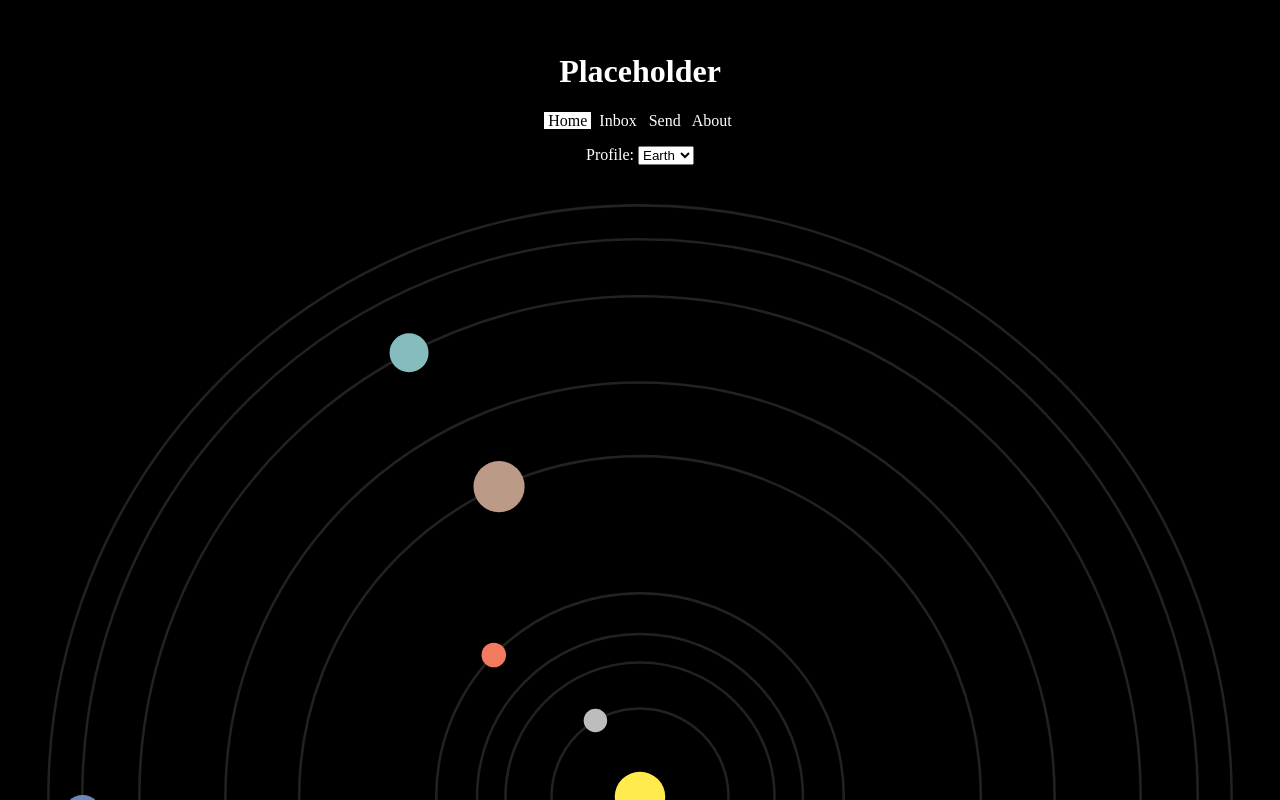
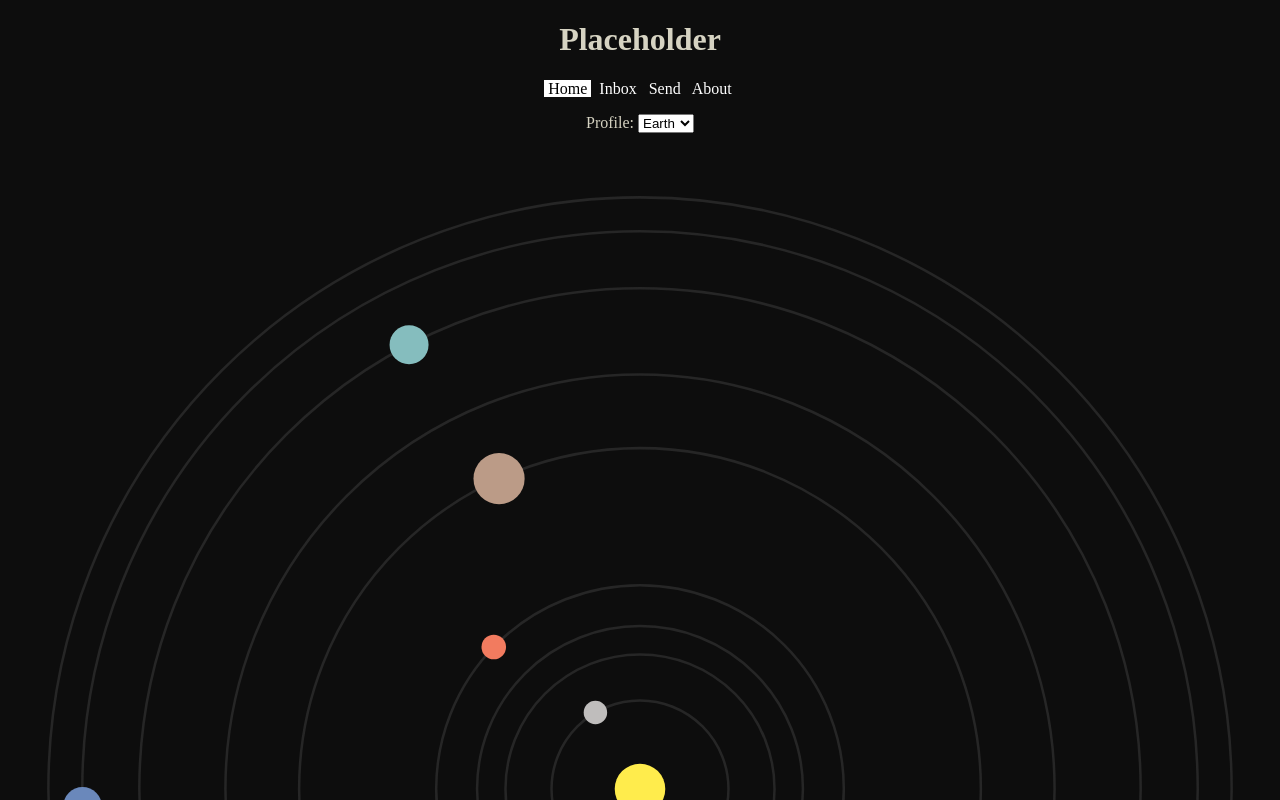
Before and after one commit to refact0r/cmail, a SvelteKit app: page /system in a window 1280 px wide. Shown: the top 800 px of the page. Built offline with nearby package versions, Linux system fonts and the light colour scheme.

Commit message:
some styling

```diff
--- a/src/app.css
+++ b/src/app.css
@@ -1,4 +1,11 @@
+:root {
+	--bg: hsl(0, 0%, 5%);
+	--bg-2: hsl(0, 0%, 10%);
+	--bg-3: hsl(0, 0%, 15%);
+	--fg: hsl(50, 20%, 80%);
+}
+
 body {
-    background-color: black;
-    color: white;
+	background: var(--bg);
+	color: var(--fg);
 }
--- a/src/routes/+layout.svelte
+++ b/src/routes/+layout.svelte
@@ -11,8 +11,6 @@
 </svelte:head>-->
 
 <div class="app">
-	{#key data.pathname}
-		<div class="main" in:fade={{ duration: 200, delay: 200 }} out:fade={{ duration: 200 }}>
 	<div class="logo">
 		<h1>Placeholder</h1>
 	</div>
@@ -32,7 +30,8 @@
 			</select>
 		</div>
 	</div>
-
+	{#key data.pathname}
+		<div class="main" in:fade={{ duration: 100, delay: 50 }} out:fade={{ duration: 100 }}>
 			<slot />
 		</div>
 	{/key}
@@ -53,25 +52,24 @@
 		padding: 1.5rem 0;
 	}
 
-	.logo{
+	.logo {
 		text-align: center;
 	}
 	a {
 		color: white;
 		text-decoration: none;
 	}
-    .navbar{
+	.navbar {
 		text-align: center;
-
 	}
-	.selected{
+	.selected {
 		color: black;
 		background-color: white;
 	}
-	.server-select{
+	.server-select {
 		text-align: center;
 	}
-	.box{
+	.box {
 		padding-top: 1rem;
 	}
 </style>
--- a/src/routes/system/+page.svelte
+++ b/src/routes/system/+page.svelte
@@ -1,7 +1,5 @@
 <script>
 	import planetData from '$lib/data/planetData.js';
-
-	const startDate = new Date(2000, 0, 1);
 
 	function scaleDiameter(diameter) {
 		const ratio = diameter / 4879;
@@ -16,7 +14,7 @@
 	}
 
 	function getCoords(planet) {
-		const diff = new Date().getTime() - startDate.getTime();
+		const diff = new Date().getTime() - new Date(2000, 0, 1);
 		const period = planet.period * 24 * 60 * 60 * 1000;
 		const degrees = ((diff % period) / period) * 360 + planet.startDegrees;
 		const radians = (degrees * Math.PI) / 180;
@@ -26,7 +24,6 @@
 	}
 </script>
 
-<div class="page">
 <svg viewBox="0 0 1000 1000">
 	<circle cx={500} cy={500} r={20} fill="#ffec4c" />
 	{#each planetData as planet, i}
@@ -35,21 +32,20 @@
 			cx={500}
 			cy={500}
 			r={scaleDistance(planet.distance)}
-				stroke="#222"
+			stroke="currentColor"
 			stroke-width="2"
 			fill="none"
 		/>
 		<circle cx={x} cy={y} r={scaleDiameter(planet.diameter)} fill={planet.color} />
 	{/each}
 </svg>
-</div>
 
 <style>
-	.page {
-	}
-
 	svg {
 		width: 100%;
 		height: 100%;
 	}
+	circle {
+		color: var(--bg-3);
+	}
 </style>
```
Lines whose indentation alone changed are shown as unchanged.
